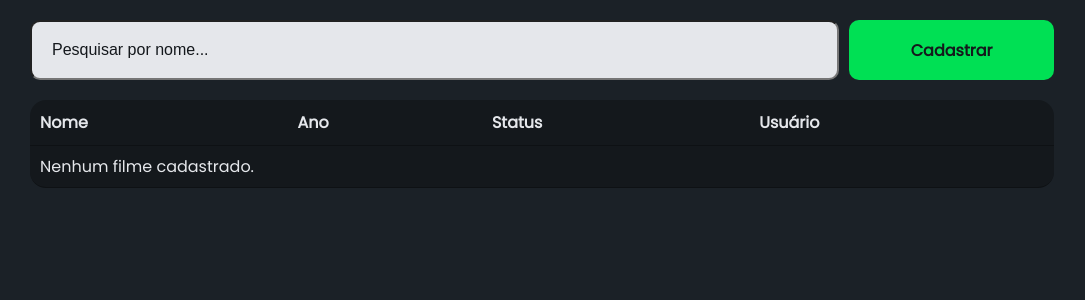
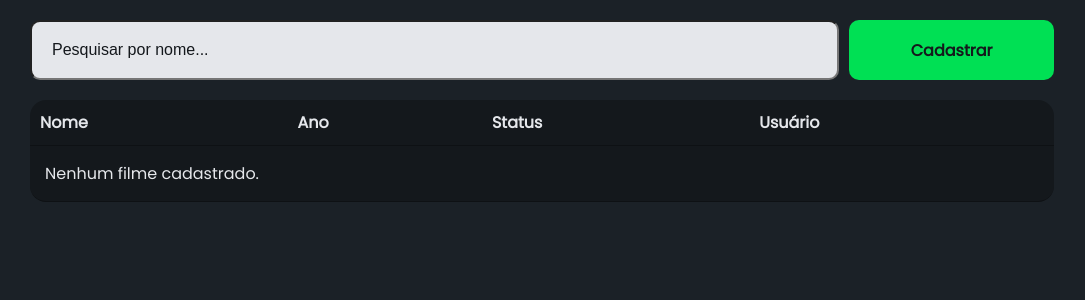
Before and after one commit to Luscarvalho/grupo-dos-cinefilos, a Django app: page /filme/ in a window 1280 px wide. Shown: the part 70-370 px from the top of the page, without its empty margins (98-1183 px from the left). Run offline with Django 4.2, Linux system fonts and the light colour scheme; the visitor is signed in with stand-in values (Sample User, id 1); data that the repository does not hold is empty; some libraries are stand-ins or nearby versions.

Commit message:
style: Melhorias no css

```diff
--- a/static/css/filmes.css
+++ b/static/css/filmes.css
@@ -76,8 +76,12 @@ table {
     color: var(--color-white);
     background-color: var(--color-black);
     border-radius: 1em;
+    margin: 20px auto !important;
 }
 
+table td {
+    padding: 15px !important;
+}
 
 .option {
     display: flex;
```
